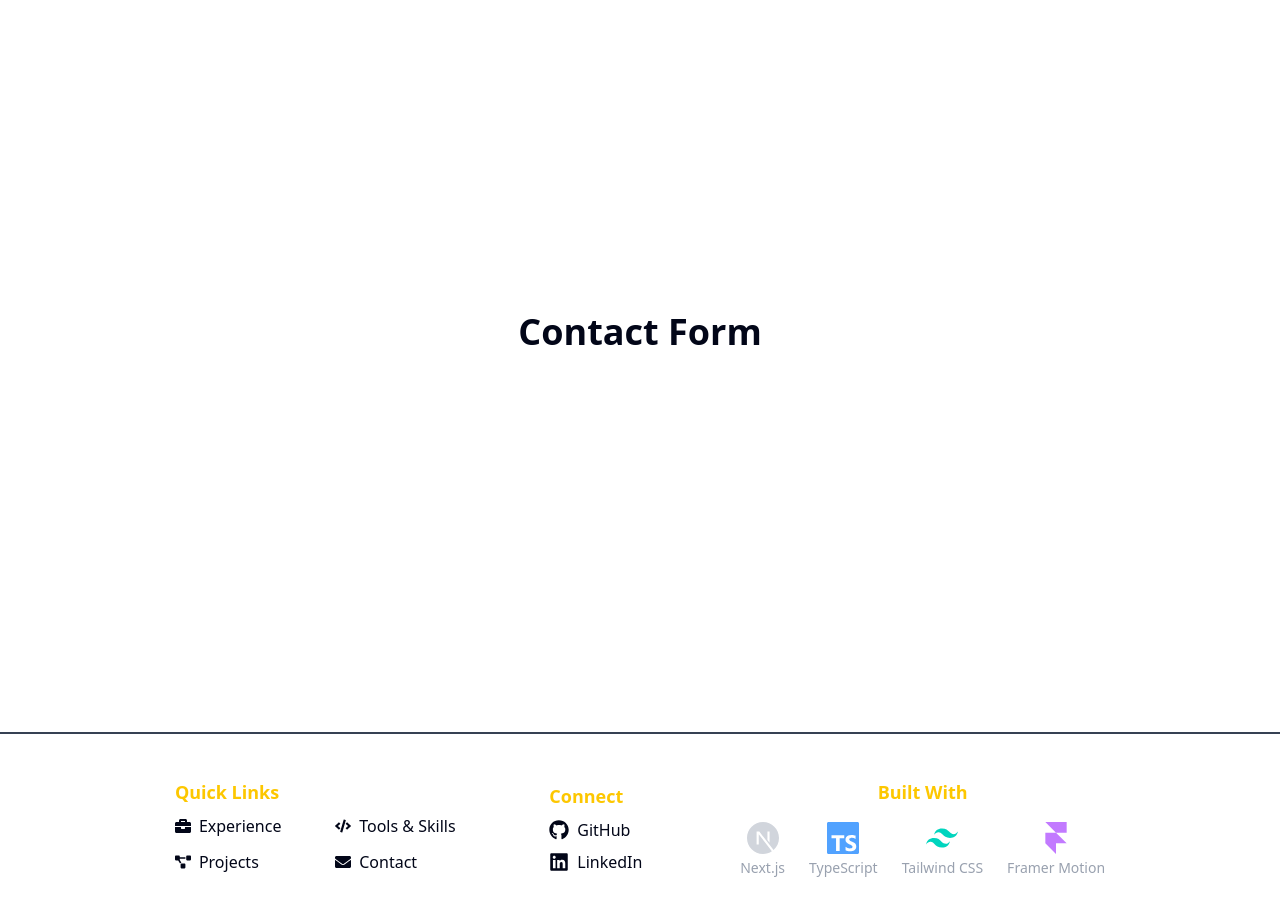
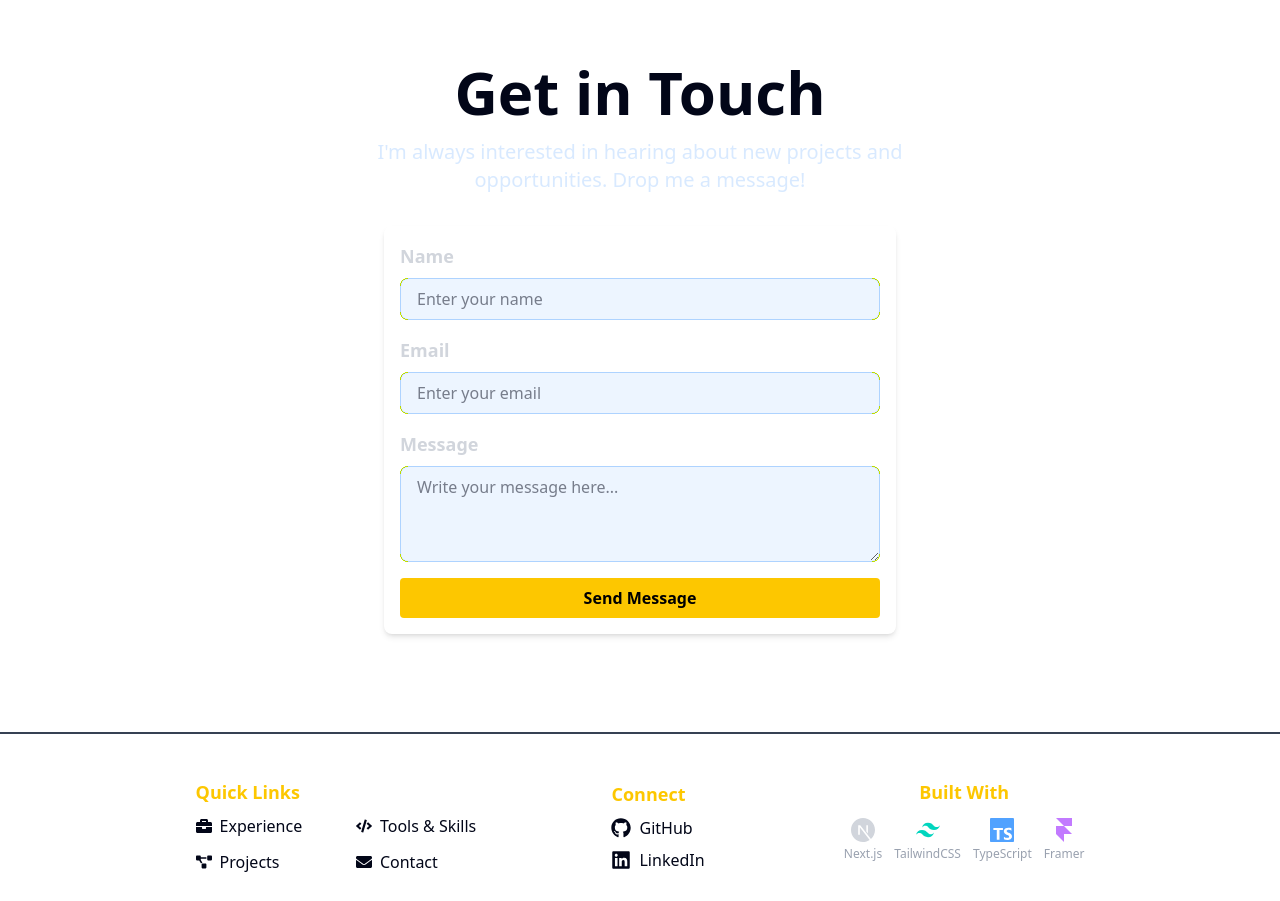
Before and after one commit to MeetParmar2302/dev-portfolio, a Next.js app: page / in a window 1280 px wide. Shown: the part 4420-5321 px from the top of the page. Built offline with nearby package versions, Linux system fonts and the light colour scheme.

Commit message:
feat: adds contact form

```diff
--- a/package.json
+++ b/package.json
@@ -22,6 +22,7 @@
     "react": "^19.0.0",
     "react-dom": "^19.0.0",
     "react-icons": "^5.5.0",
+    "react-toastify": "^11.0.5",
     "tailwind-merge": "^3.3.0",
     "tailwind-scrollbar": "^4.0.2"
   },
--- a/src/app/globals.css
+++ b/src/app/globals.css
@@ -153,7 +153,10 @@ html {
   padding: 24px;
   border-radius: 12px;
   backdrop-filter: blur(12px);
-  background: rgba(255, 255, 255, 0.05);
+  /* background: rgba(255, 255, 255, 0.05); */
+  @apply bg-blue-400/10;
+  @apply border-1;
+  @apply border-blue-400/40;
   border: 1px solid rgba(255, 255, 255, 0.3);
   display: flex;
   align-items: center;
--- a/src/components/About.tsx
+++ b/src/components/About.tsx
@@ -19,7 +19,7 @@ const About = () => {
             <section className="flex flex-col gap-6 justify-center items-center lg:justify-start lg:items-start pt-4">
                 {/* <h2 className="text-4xl font-bold text-yellow-400 text-center lg:text-left">Education</h2> */}
 
-                <div className="w-80 h-full lg:w-135 lg:h-30 p-4 sm:p-6 rounded-xl border border-blue-400/30 bg-blue-400/5 shadow-lg flex items-center gap-4 hover:scale-105">
+                <div className="w-80 h-full lg:w-135 lg:h-30 p-4 sm:p-6 rounded-xl border border-blue-400/30 bg-blue-400/5 shadow-lg flex items-center gap-4 transition-transform duration-300 hover:scale-105">
                     {/* College Logo */}
                     <Image src="/iiit_surat_logo.png" alt="XYZ University Logo" width={4000} height={4000} className="h-full w-20 object-contain" />
 
@@ -37,7 +37,7 @@ const About = () => {
 
             <section className="flex flex-col flex-wrap md:flex-row gap-6 justify-center items-center lg:justify-start lg:items-start pt-4">
                 {/* Frontend Dev Box */}
-                <div className="w-80 h-30 p-6 rounded-xl border border-blue-400/30 bg-blue-400/5 shadow-lg text-white flex flex-col justify-between hover:scale-105">
+                <div className="w-80 h-30 p-6 rounded-xl border border-blue-400/30 bg-blue-400/5 shadow-lg text-white flex flex-col justify-between transition-transform duration-300 hover:scale-105">
                     <h3 className="text-xl font-bold mb-2 flex items-center">
                     <FaCode className="mr-2 text-yellow-400 scale-115" /> Frontend Development
                     </h3>
@@ -45,7 +45,7 @@ const About = () => {
                 </div>
 
                 {/* UI/UX Design Box */}
-                <div className="w-80 h-30 p-6 rounded-xl border border-blue-400/30 bg-blue-400/5 shadow-lg text-white flex flex-col justify-between hover:scale-105">
+                <div className="w-80 h-30 p-6 rounded-xl border border-blue-400/30 bg-blue-400/5 shadow-lg text-white flex flex-col justify-between transition-transform duration-300 hover:scale-105">
                     <h3 className="text-xl font-bold mb-2 flex items-center">
                     <FaPencilRuler className="mr-2 text-yellow-400" /> UI/UX Design
                     </h3>
@@ -53,7 +53,7 @@ const About = () => {
                 </div>
 
                 {/* Backend Dev Box */}
-                <div className="w-80 h-30 p-6 rounded-xl border border-blue-400/30 bg-blue-400/5 shadow-lg text-white flex flex-col justify-between hover:scale-105">
+                <div className="w-80 h-30 p-6 rounded-xl border border-blue-400/30 bg-blue-400/5 shadow-lg text-white flex flex-col justify-between transition-transform duration-300 hover:scale-105">
                     <h3 className="text-xl font-bold mb-2 flex items-center">
                     <FaServer className="mr-2 text-yellow-400" /> Backend & APIs
                     </h3>
--- a/src/components/ContactForm.tsx
+++ b/src/components/ContactForm.tsx
@@ -1,10 +1,91 @@
-import React from 'react'
+import { useState } from "react";
+import { toast, ToastContainer } from "react-toastify";
+import "react-toastify/dist/ReactToastify.css";
 
 const ContactForm = () => {
+  const [isSubmitting, setIsSubmitting] = useState(false);
+
+  const handleSubmit = async (e: React.FormEvent<HTMLFormElement>) => {
+  e.preventDefault();
+  setIsSubmitting(true);
+
+  const formData = new FormData(e.currentTarget);
+  const form = e.currentTarget; // Explicitly store form reference
+
+  try {
+    const response = await fetch("https://formsubmit.co/ajax/meet.parmar.2302@gmail.com", {
+      method: "POST",
+      body: formData,
+    });
+
+    if (!response.ok) throw new Error("Form submission failed!");
+
+    toast.success("Message sent successfully!", {
+      position: "bottom-right",
+      autoClose: 4000,
+      hideProgressBar: true,
+      theme: "dark",
+    });
+
+    if (form) form.reset();
+  } catch (error) {
+    console.error("Submission error:", error);
+    toast.error("Failed to send message.");
+  } finally {
+    setIsSubmitting(false);
+  }
+};
+
+
   return (
-    <section id="contact" className="h-screen w-screen flex items-center justify-center text-4xl font-bold">Contact Form</section>
+    <main id="contact" className="sm:min-w-screen max-w-screen min-h-screen flex flex-col items-center justify-center text-left space-y-8 px-5">
 
-  )
-}
+      {/* Toast Notifications */}
+      <ToastContainer position="bottom-right" autoClose={4000} hideProgressBar theme="dark" />
 
-export default ContactForm
+      {/* Header Section */}
+      <section className="flex flex-col items-center space-y-4">
+        <h1 className="text-5xl md:text-6xl font-bold text-center transition-transform duration-300 hover:scale-105">Get in Touch</h1>
+        <p className="md:text-xl max-w-[600px] text-center text-blue-200/60">
+          I&apos;m always interested in hearing about new projects and opportunities. Drop me a message!
+        </p>
+      </section>
+
+      {/* Contact Form Section */}
+      <section id="contact" className="w-full max-w-lg mx-auto p-4 rounded-md shadow-md">
+        <form
+          action="https://formsubmit.co/meet.parmar.2302@gmail.com"
+          method="POST"
+          className="flex flex-col gap-4"
+          onSubmit={handleSubmit}
+        >
+          <div className="flex flex-col space-y-2">
+          <label className="text-gray-300 text-lg font-semibold">Name</label>
+          <input type="text" name="name" placeholder="Enter your name" className="w-full px-4 py-2 rounded-md border bg-blue-400/10 border-blue-400/40" required />
+          </div>
+
+          <div className="flex flex-col space-y-2">
+          <label className="text-gray-300 text-lg font-semibold">Email</label>
+          <input type="email" name="email" placeholder="Enter your email" className="w-full px-4 py-2 rounded-md border bg-blue-400/10 border-blue-400/40" required />
+          </div>
+
+          <div className="flex flex-col space-y-2">
+          <label className="text-gray-300 text-lg font-semibold">Message</label>
+          <textarea name="message" placeholder="Write your message here..." className="w-full min-h-24 px-4 py-2 rounded-md border bg-blue-400/10 border-blue-400/40 resize-y" required />
+          </div>
+
+          <input type="hidden" name="_captcha" value="false" />
+          <input type="hidden" name="_next" value="" />
+          <input type="hidden" name="_subject" value="New submission!" />
+
+          <button type="submit" className="w-full py-2 bg-yellow-400 text-black font-bold rounded hover:bg-yellow-500 transition duration-300 flex items-center justify-center gap-2" disabled={isSubmitting}>
+            {isSubmitting ? "Sending..." : "Send Message"}
+          </button>
+        </form>
+      </section>
+
+    </main>
+  );
+};
+
+export default ContactForm;
--- a/src/components/Footer.tsx
+++ b/src/components/Footer.tsx
@@ -11,9 +11,9 @@ const navigateToSection = (id: string) => {
 
 const techStack = [
   { name: "Next.js", icon: SiNextdotjs, color: "text-gray-300" },
+  { name: "TailwindCSS", icon: SiTailwindcss, color: "text-teal-400" },
   { name: "TypeScript", icon: SiTypescript, color: "text-blue-400" },
-  { name: "Tailwind CSS", icon: SiTailwindcss, color: "text-teal-400" },
-  { name: "Framer Motion", icon: SiFramer, color: "text-purple-400" },
+  { name: "Framer", icon: SiFramer, color: "text-purple-400" },
 ];
 
 const Footer = () => {
@@ -58,12 +58,12 @@ const Footer = () => {
 
         {/* Tech Stack */}
         <div className="flex flex-col items-center text-center my-5">
-          <h2 className="text-lg font-bold text-yellow-400">Built With</h2>
-          <div className="flex justify-center gap-6 mt-4">
+          <h2 className="text-lg sm:text-md font-bold text-yellow-400">Built With</h2>
+          <div className="flex justify-center gap-4 sm:gap-3 mt-3">
             {techStack.map((tech, index) => (
-              <div key={index} className="flex flex-col items-center hover:scale-110 transition-transform">
-                <tech.icon className={`w-8 h-8 ${tech.color}`} />
-                <p className="text-sm text-gray-400 mt-1">{tech.name}</p>
+              <div key={index} className="flex flex-col items-center hover:scale-105 sm:hover:scale-100 transition-transform">
+                <tech.icon className={`w-8 sm:w-6 h-8 sm:h-6 ${tech.color}`} />
+                <p className="text-sm sm:text-xs text-gray-400 mt-1">{tech.name}</p>
               </div>
             ))}
           </div>
```
Also changed, not shown: 1 other file (tests, documents, lock files or other folders).
